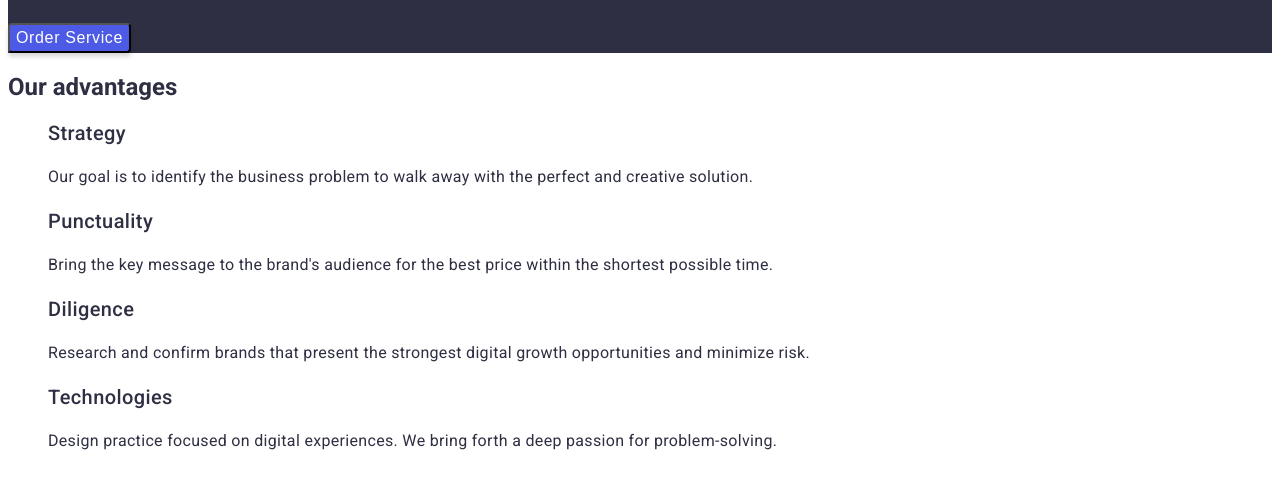
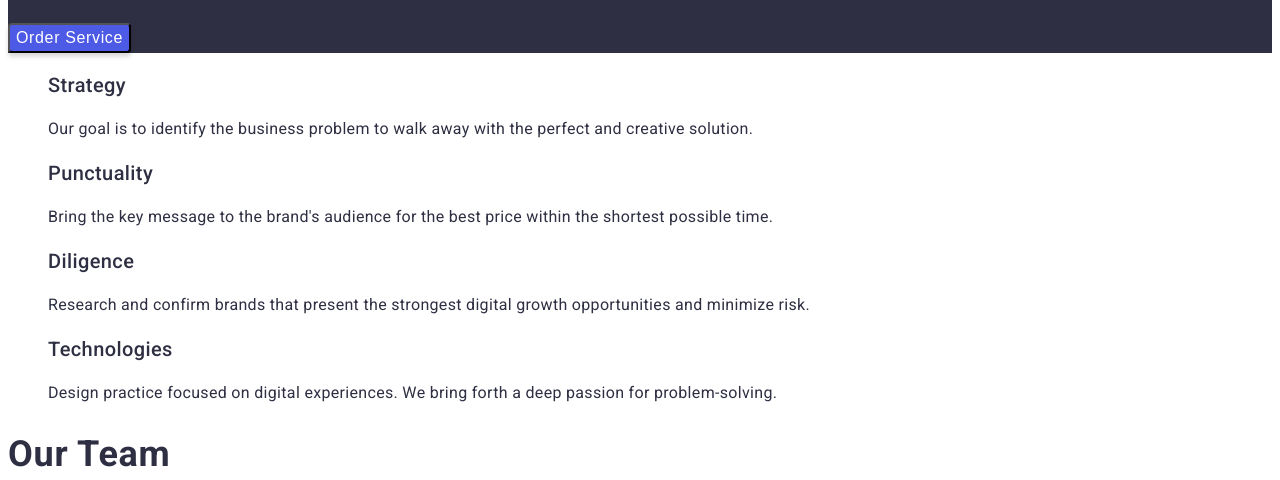
Before and after one commit to JuliSynytsia/goit-homework-02, a plain HTML site: page index.html in a window 1280 px wide. Shown: the part 311-791 px from the top of the page. Drawn offline with Linux system fonts and the light colour scheme.

Commit message:
25.12.23-visually

```diff
--- a/index.html
+++ b/index.html
@@ -4,7 +4,7 @@
     <meta charset="UTF-8">
     <meta name="viewport" content="width=device-width, initial-scale=1.0">
     <title>Document</title>
-    <link rel="stylesheet" href="./style/style.css">
+    <link rel="stylesheet" href="./style/styles.css">
     <link rel="preconnect" href="https://fonts.googleapis.com">
 <link rel="preconnect" href="https://fonts.gstatic.com" crossorigin>
 <link href="https://fonts.googleapis.com/css2?family=Raleway:wght@700&family=Roboto:wght@400;500;700&display=swap" rel="stylesheet">
@@ -34,7 +34,7 @@
     <button type="button" class="hero-btn">Order Service</button>
 </section>
 <section class="advantages">
-    <h2 class="advantages-title">Our advantages</h2>
+    <h2 class="visually-hidden">Our advantages</h2>
     <ul>
         <li>
             <h3 class="advantages-name">Strategy</h3>
--- a/style/style.css
+++ b/style/styles.css
@@ -1,6 +1,7 @@
 body{
     font-family: "Roboto", sans-serif;
     color:#2E2F42;
+
     }
 
     a {
@@ -63,9 +64,20 @@ body{
     }
 
     /* ADVANTAGES */
-    .advantages-title {
+    .visually-hidden {
+        position: absolute;
+        width: 1px;
+        height: 1px;
+        margin: -1px;
+        border: 0;
+        padding: 0;
 
-    }
+        white-space: nowrap;
+        clip-path: inset(100%);
+        clip: rect(0 0 0 0);
+        overflow: hidden;
+      }
+
     .advantages-name {
     font-size: 20px;
     font-weight: 500;
```
